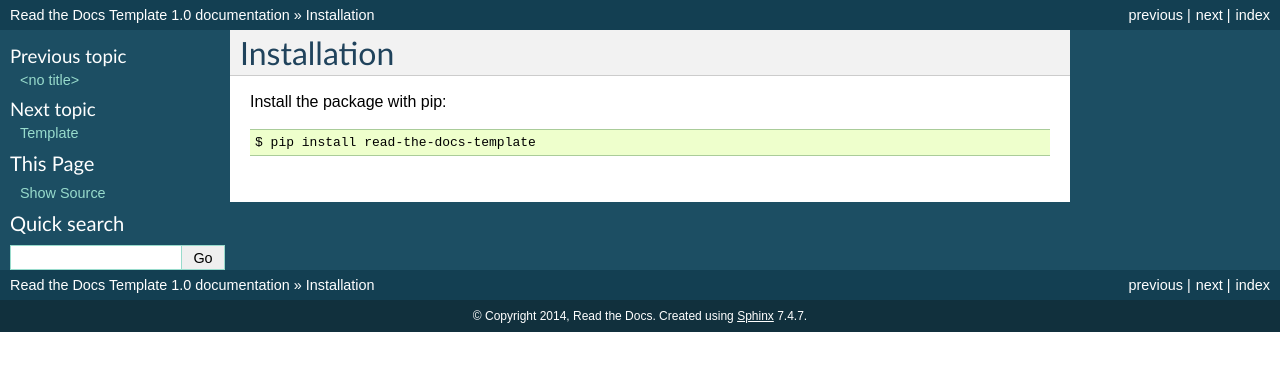
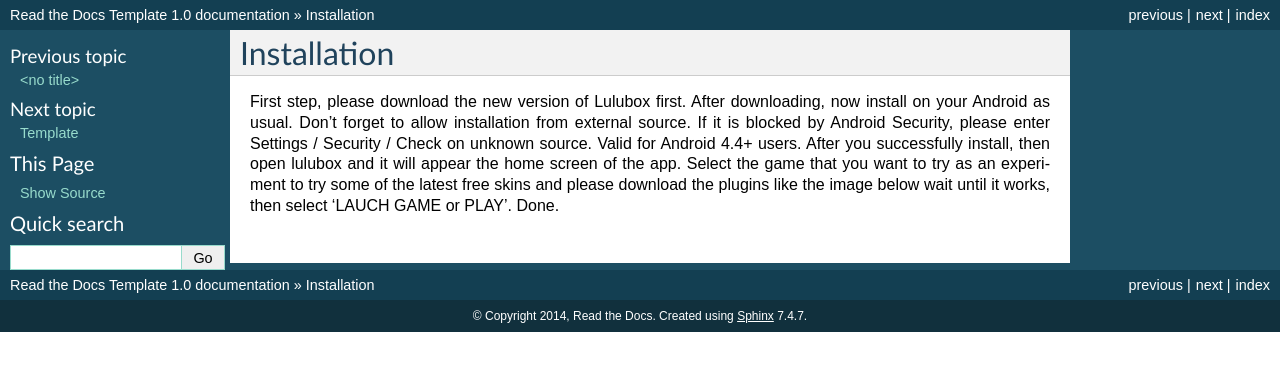
Before and after one commit to llbdev/lulubox-help, a Sphinx documentation site: the page built from docs/installation.rst, in a window 1280 px wide. Shown: the top 371 px of the page. Built offline with Sphinx 7.4.7, drawn with Linux system fonts in a browser that asks for light colours.

Commit message:
Update installation.rst

```diff
--- a/docs/installation.rst
+++ b/docs/installation.rst
@@ -2,6 +2,8 @@
 Installation
 ============
 
-Install the package with pip::
-
-    $ pip install read-the-docs-template
+First step, please download the new version of Lulubox first.
+After downloading, now install on your Android as usual. Don't forget to allow installation from external source. If it is blocked by Android Security, please enter Settings / Security / Check on unknown source. Valid for Android 4.4+ users.
+After you successfully install, then open lulubox and it will appear the home screen of the app.
+Select the game that you want to try as an experiment to try some of the latest free skins and please download the plugins like the image below wait until it works, then select 'LAUCH GAME or PLAY'.
+Done.
```
